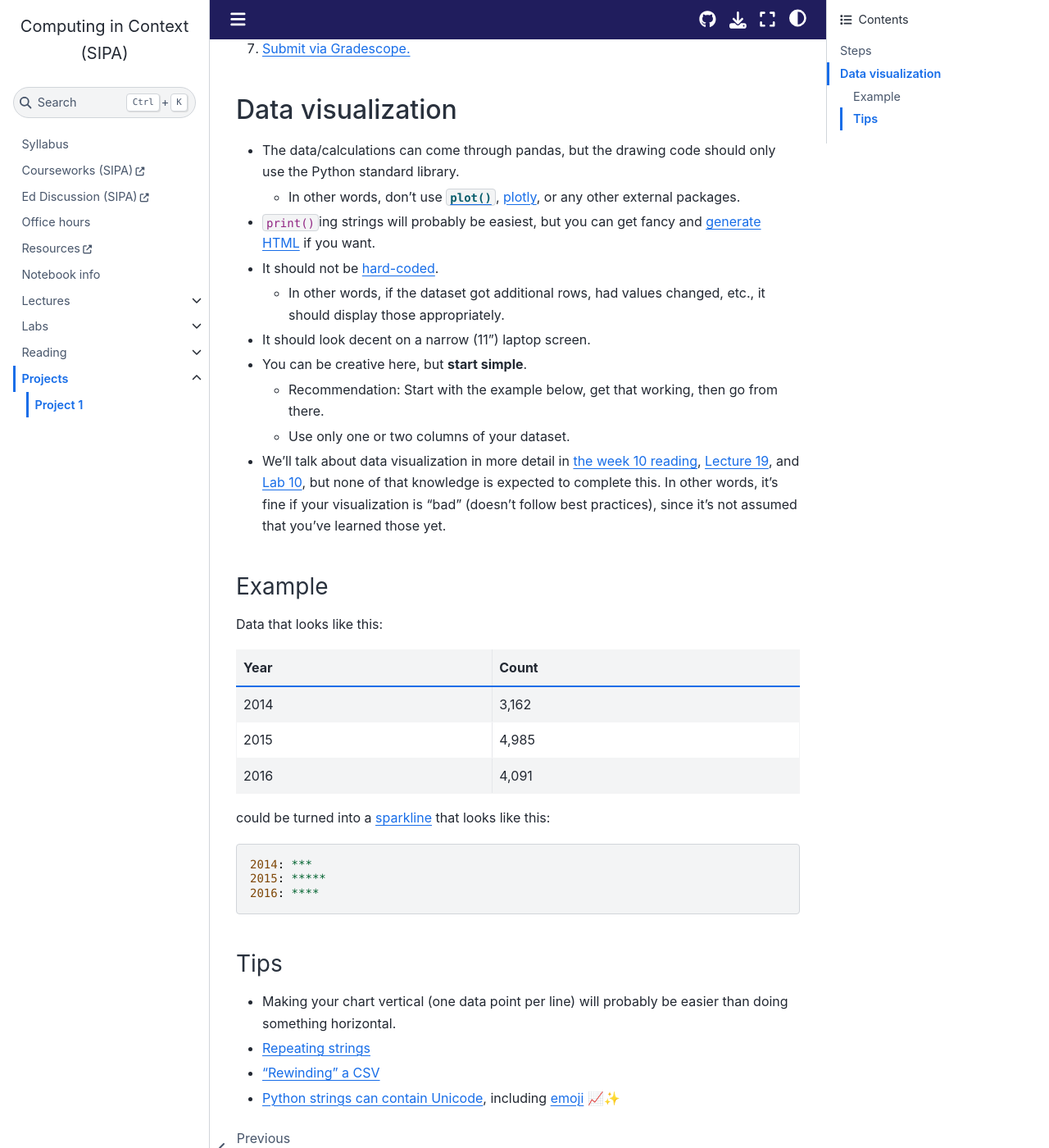
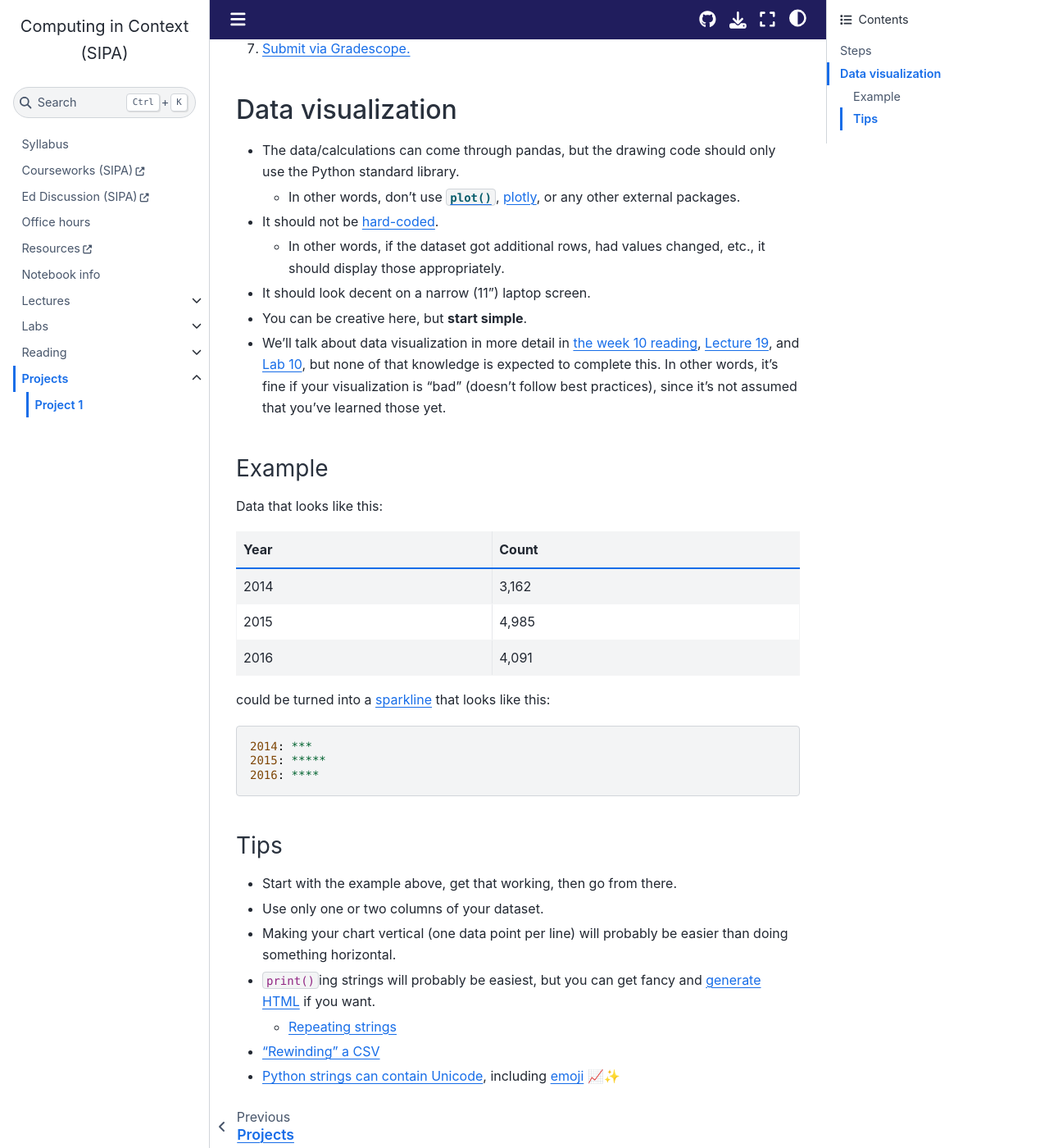
Before and after one commit to afeld/computing-in-context, a Jupyter Book: the page built from project_1.md, in a window 1280 px wide and 1400 px high, scrolled down 967 px. Shown: the whole window at 82% size. Built offline with Jupyter Book 1.0.4 settings and Sphinx 7.4.7 and the Sphinx Book theme 1.1.4, drawn with Linux system fonts in a browser that asks for light colours; comment, search, counter and statistics services are not loaded; some of the changed lines change nothing that is shown.

Commit message:
move more of the project 1 data viz info to tips section

```diff
--- a/project_1.md
+++ b/project_1.md
@@ -35,13 +35,10 @@ For all steps, explain what you're doing and what you found using [Markdown cell
 
 - The data/calculations can come through pandas, but the drawing code should only use the Python standard library.
   - In other words, don't use [`plot()`](https://pandas.pydata.org/docs/reference/api/pandas.DataFrame.plot.html), [plotly](https://plotly.com/python/), or any other external packages.
-- `print()`ing strings will probably be easiest, but you can get fancy and [generate HTML](https://mkonicek.medium.com/simple-tip-how-to-use-html-in-jupyter-notebook-eef14e81dbc5) if you want.
 - It should not be [hard-coded](https://en.wikipedia.org/wiki/Hard_coding).
   - In other words, if the dataset got additional rows, had values changed, etc., it should display those appropriately.
 - It should look decent on a narrow (11") laptop screen.
 - You can be creative here, but **start simple**.
-  - Recommendation: Start with the example below, get that working, then go from there.
-  - Use only one or two columns of your dataset.
 - We'll talk about data visualization in more detail in [the week 10 reading](week_10.md), [Lecture 19](lecture_19.ipynb), and [Lab 10](lab_10_guide.md), but none of that knowledge is expected to complete this. In other words, it's fine if your visualization is "bad" (doesn't follow best practices), since it's not assumed that you've learned those yet.
 
 ### Example
@@ -64,7 +61,10 @@ could be turned into a [sparkline](https://en.wikipedia.org/wiki/Sparkline) that
 
 ### Tips
 
+- Start with the example above, get that working, then go from there.
+- Use only one or two columns of your dataset.
 - Making your chart vertical (one data point per line) will probably be easier than doing something horizontal.
-- [Repeating strings](https://phoenixnap.com/kb/python-repeat-string)
+- `print()`ing strings will probably be easiest, but you can get fancy and [generate HTML](https://mkonicek.medium.com/simple-tip-how-to-use-html-in-jupyter-notebook-eef14e81dbc5) if you want.
+  - [Repeating strings](https://phoenixnap.com/kb/python-repeat-string)
 - ["Rewinding" a CSV](https://stackoverflow.com/questions/431752/python-csv-reader-how-do-i-return-to-the-top-of-the-file)
 - [Python strings can contain Unicode](https://docs.python.org/3/howto/unicode.html#the-string-type), including [emoji](https://getemoji.com/) 📈✨
```
